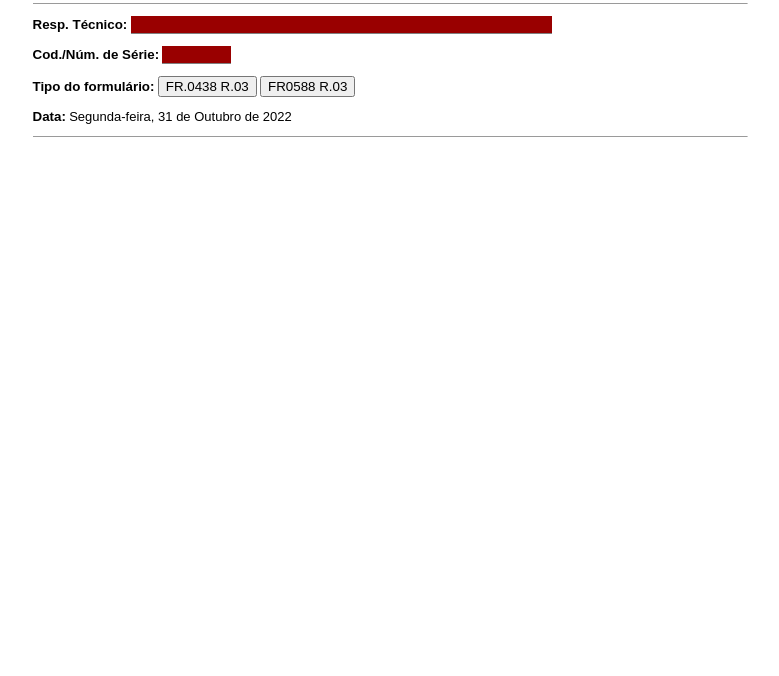
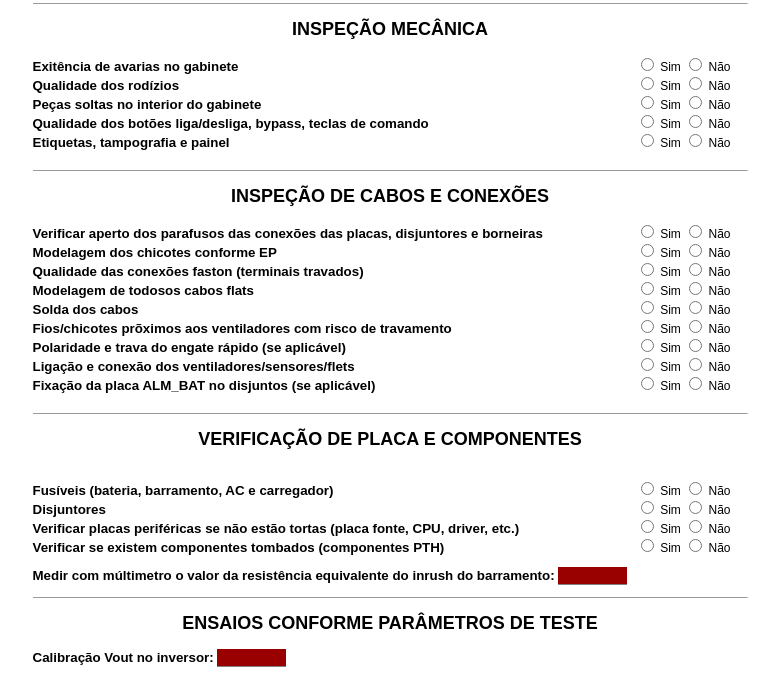
Before and after one commit to matheusherman/test, a plain HTML site: page index.html in a window 1280 px wide. Shown: the part 120-796 px from the top of the page, without its empty margins (250-1029 px from the left). Drawn offline with Linux system fonts and the light colour scheme; a script that the page names is missing.

Commit message:
Add files via upload

```diff
--- a/index.html
+++ b/index.html
@@ -2,7 +2,7 @@
 <html lang="en" >
 <head>
   <meta charset="UTF-8">
-  <title>CodePen - pagina mae</title>
+  <title>CodePen - p1</title>
   <link rel="stylesheet" href="./style.css">
 
 </head>
@@ -11,13 +11,14 @@
 <head>
   <title>Formulário de inspeção e teste final</title>
    <link rel="stylesheet" type="text/css" href="style.css" />
-
   <meta charset="utf-8" content="width=device-width, initial-scale=1.0"/>
   <script src="JavaScript1.js"></script>
 </head>
+
+
 <body>
-<div>
-  <form>
+<div style="overflow-x: hidden;">
+  <form name="ThisForm">
   <div>
     <table style="width:100%">
     <tr>
@@ -28,50 +29,146 @@
    </div>
 <hr size=1>
 
+<h2>INSPEÇÃO MECÂNICA</h2>
+
+  <label class=inspecmec>Exitência de avarias no gabinete</label>
+  <input type="radio" name="1.1" value="sim"/> Sim
+<input type="radio" name="1.1" value="não"/> Não<br>
+
+  <label class=inspecmec>Qualidade dos rodízios</label>
+  <input type="radio" name="1.2" value="sim"/> Sim
+<input type="radio" name="1.2" value="não"/> Não<br>
+
+  <label class=inspecmec>Peças soltas no interior do gabinete</label>
+  <input type="radio" name="1.3" value="sim"/> Sim
+<input type="radio" name="1.3" value="não"/> Não<br>
+
+  <label class=inspecmec>Qualidade dos botões liga/desliga, bypass, teclas de comando</label>
+  <input type="radio" name="1.4" value="sim"/> Sim
+<input type="radio" name="1.4" value="não"/> Não<br>
+
+  <label class=inspecmec>Etiquetas, tampografia e painel</label>
+  <input type="radio" name="1.5" value="sim"/> Sim
+<input type="radio" name="1.5" value="não"/> Não<br>
+
+<br>
+  <hr size=1>
 <div>
-<p class="tecnico">
-  <label class="resp">Resp. Técnico: </label>
-  <input type="text" id="tecnico" name="tecnico" size="50" required>
+
+<h2>INSPEÇÃO DE CABOS E CONEXÕES</h2>
+
+      <label class=inspecmec>Verificar aperto dos parafusos das conexões das placas, disjuntores e borneiras</label>
+  <input type="radio" name="2.1" value="sim"/> Sim
+<input type="radio" name="2.1" value="não"/> Não<br>
+
+      <label class=inspecmec>Modelagem dos chicotes conforme EP</label>
+  <input type="radio" name="2.2" value="sim"/> Sim
+<input type="radio" name="2.2" value="não"/> Não<br>
+
+      <label class=inspecmec>Qualidade das conexões faston (terminais travados)</label>
+  <input type="radio" name="2.3" value="sim"/> Sim
+<input type="radio" name="2.3" value="não"/> Não<br>
+
+      <label class=inspecmec>Modelagem de todosos cabos flats</label>
+  <input type="radio" name="2.4" value="sim"/> Sim
+<input type="radio" name="2.4" value="não"/> Não<br>
+
+      <label class=inspecmec>Solda dos cabos</label>
+  <input type="radio" name="2.5" value="sim"/> Sim
+<input type="radio" name="2.5" value="não"/> Não<br>
+
+      <label class=inspecmec>Fios/chicotes prõximos aos ventiladores com risco de travamento</label>
+  <input type="radio" name="2.6" value="sim"/> Sim
+<input type="radio" name="2.6" value="não"/> Não<br>
+
+      <label class=inspecmec>Polaridade e trava do engate rápido (se aplicável)</label>
+  <input type="radio" name="2.7" value="sim"/> Sim
+<input type="radio" name="2.7" value="não"/> Não<br>
+
+      <label class=inspecmec>Ligação e conexão dos ventiladores/sensores/flets</label>
+  <input type="radio" name="2.8" value="sim"/> Sim
+<input type="radio" name="2.9" value="não"/> Não<br>
+
+      <label class=inspecmec>Fixação da placa ALM_BAT no disjuntos (se aplicável)</label>
+  <input type="radio" name="2.10" value="sim"/> Sim
+<input type="radio" name="2.10" value="não"/> Não<br>
+
+
+
+
+</div>
+<br>
+  <hr size=1></hr>
+  </p>
+ <h2> <b>VERIFICAÇÃO DE PLACA E COMPONENTES</b> </h2>
+   </br>
+<div>
+    <label class=inspecmec>Fusíveis (bateria, barramento, AC e carregador)</label>
+  <input type="radio" name="3.1" value="sim"/> Sim
+<input type="radio" name="3.1" value="não"/> Não<br>
+      <label class=inspecmec>Disjuntores</label>
+  <input type="radio" name="3.2" value="sim"/> Sim
+<input type="radio" name="3.2" value="não"/> Não<br>
+      <label class=inspecmec>Verificar placas periféricas se não estão tortas (placa fonte, CPU, driver, etc.)</label>
+  <input type="radio" name="3.3" value="sim"/> Sim
+<input type="radio" name="3.3" value="não"/> Não<br>
+      <label class=inspecmec>Verificar se existem componentes tombados (componentes PTH)</label>
+  <input type="radio" name="3.4" value="sim"/> Sim
+<input type="radio" name="3.4" value="não"/> Não<br>
+<p class="num_serie">
+  <label class="num">Medir com múltimetro o valor da resistência equivalente do inrush do barramento:  </label>
+  <input type="text" id="num" placeholder="" name="num" size="6" maxlength="7" required/>
+</p>
+  </div>
+
+<hr size=1></hr>
+   <div>
+     <h2>ENSAIOS CONFORME PARÂMETROS DE TESTE</h2>
+
+     <p class="num_serie">
+  <label class="num">Calibração Vout no inversor:  </label>
+  <input type="text" id="num" placeholder="" name="num" size="6" maxlength="7" required/>
 </p>
 
      <p class="num_serie">
-  <label class="num">Cod./Núm. de Série: </label>
+  <label class="num">Calibração Vout no display (se aplicável):  </label>
   <input type="text" id="num" placeholder="" name="num" size="6" maxlength="7" required/>
 </p>
 
-  <p class="formulario">
-    <label class = "form">Tipo do formulário: </label>
-      <button type="button" class="button" onclick= "location.href='p1/index.html'">FR.0438 R.03</button>
-      <button type="button" class="button" onclick= "location.href='p2/index.html'">FR0588 R.03</button>
+     <p class="num_serie">
+  <label class="num">Largura Flybacks:  </label>
+  <input type="text" id="num" placeholder="" name="num" size="6" maxlength="7" required/>
 </p>
 
+     <p class="num_serie">
+  <label class="num">Polaridade Flybacks:  </label>
+  <input type="text" id="num" placeholder="" name="num" size="6" maxlength="7" required/>
+</p>
 
- <p class=Data>
-        <label class="hora">Data: </label>
-                           <script lang=JavaScript>
-                           var mydate=new Date()
-                           var year=mydate.getYear()
-                           if (year < 1000)
-                             year+=1900
-                           var day=mydate.getDay()
-                           var month=mydate.getMonth()
-                           var daym=mydate.getDate()
-                           if (daym<10)
-                           daym="0"+daym
-                                   var dayarray=new Array("Domingo","Segunda-feira","Terça-feira","Quarta-feira","Quinta-feira","Sexta-feira","Sábado")
-                          var montharray=new Array("Janeiro","Fevereiro","Março","Abril","Maio","Junho","Julho","Agosto","Setembro","Outubro","Novembro","Dezembro")
-document.write("<small><font color='000000' face='sans-serif' size='2'>"+dayarray[day]+", "+daym+" de "+montharray[month]+" de "+year+"</font></small>")
-</script>
-</br>
+     <p class="num_serie">
+  <label class="num">Tensão máxima no FET da fonte na partida e plena carga:  </label>
+  <input type="text" id="num" placeholder="" name="num" size="6" maxlength="7" required/>
 </p>
+
+     <p class="num_serie">
+  <label class="num">+5V fonte principal:  </label>
+  <input type="text" id="num" placeholder="" name="num" size="6" maxlength="7" required/>
+</p>
+
+     <p class="num_serie">
+  <label class="num">+12V fonte principal:  </label>
+  <input type="text" id="num" placeholder="" name="num" size="6" maxlength="7" required/>
+</p>
+
   </div>
 
 <hr size=1>
-<div>
+<button type="submit">Enviar</button>
+</form>
+</body>
+</html>
+<!-- partial -->
+  <script  src="./script.js"></script>
 
 </body>
 </html>
-<!-- partial -->
-
-</body>
-</html>
--- a/style.css
+++ b/style.css
@@ -29,34 +29,7 @@ input {
   border-top: white;
 }
 
-label.resp {
-
-  display: inline-block;
-  font-family: sans-serif;
-  font-weight: bold;
-  font-size: 10pt;
-
-}
-
 label.num {
-
-  display: inline-block;
-  font-family: sans-serif;
-  font-weight: bold;
-  font-size: 10pt;
-
-}
-
-label.form {
-
-  display: inline-block;
-  font-family: sans-serif;
-  font-weight: bold;
-  font-size: 10pt;
-
-}
-
-label.hora {
 
   display: inline-block;
   font-family: sans-serif;
@@ -82,20 +55,6 @@ label.inspecmec {
 #tipo:valid {background:#006600;color:#fff }
 #tipo:invalid {background:#990000; color:#fff}
 
-input:hover, textarea:hover {
-
-  background: #dddddd;
-
-}
-
-h1 {
-
-  text-align: center-left;
-  font-family: sans-serif;
-  font-weight: normal;
-  font-weight: bold;
-
-}
 
 h2 {
 
@@ -128,8 +87,7 @@ select {
 
 }
 
-.buttons {
+.button.button-custom:hover,.button.button-custom:active {
 
-  cursor: pointer;
-
-}
+color: #0000FF;
+background-color: #123456;
```
Lines whose indentation alone changed are shown as unchanged.
